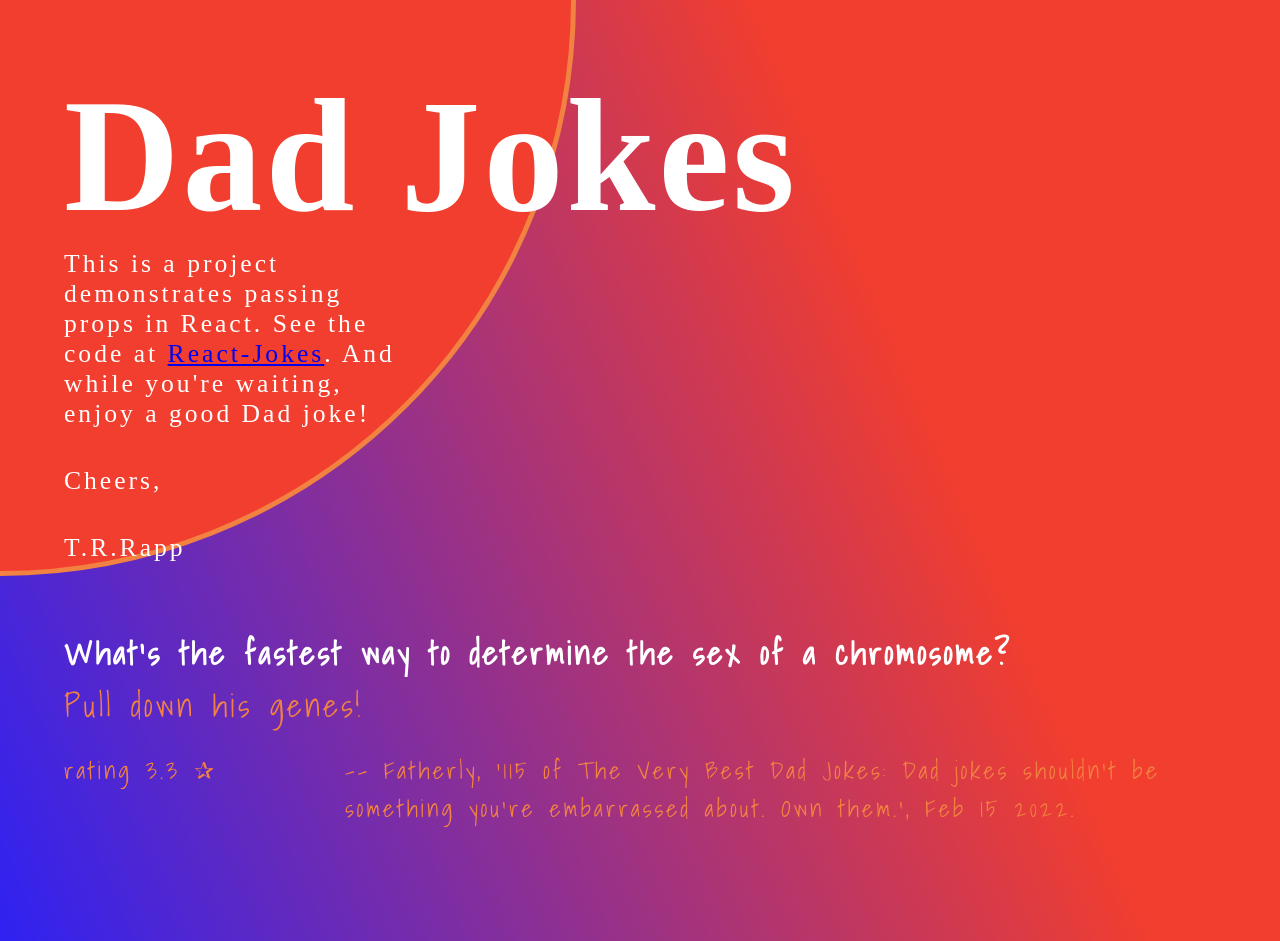
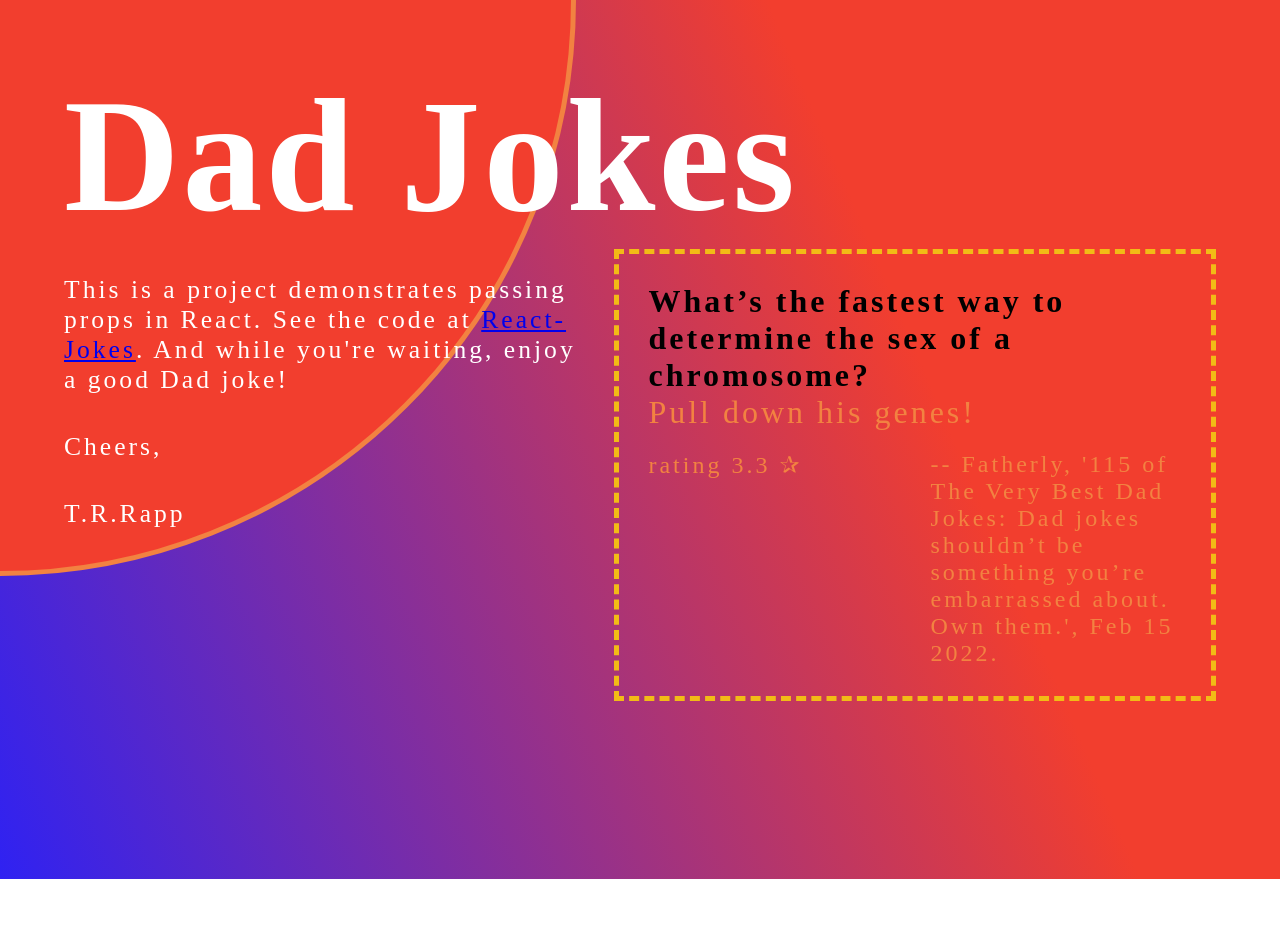
Before and after one commit to trrapp12/Dad-Jokes, a React (Create React App) app in the folder react-jokes/: page / in a window 1280 px wide. After the commit the page ends 879 px from the top, so only its background shows below. Built offline with nearby package versions, Linux system fonts and the light colour scheme; a web font is replaced by a local one.

Commit message:
starting to pull layout together with flex

```diff
--- a/react-jokes/src/App.js
+++ b/react-jokes/src/App.js
@@ -17,13 +17,18 @@ function App () {
       <div className="circle"></div>
       <h1> Dad Jokes</h1>
       <div className="p-container">
+        <div className="p-divider-a">
           <p>This is a project demonstrates passing props in React.  See the code at <a href="https://github.com/trrapp12/React-Jokes">React-Jokes</a>.  And while you're waiting, enjoy a good Dad joke!</p>
           <br></br>
           <p>Cheers,</p>
           <br></br>
           <p>T.R.Rapp</p>
         </div>
+        <div className="p-divider-b">
           {jokesArray[randInt]}
+        </div>
+      </div>
+
     </div>
 
   )
--- a/react-jokes/src/index.css
+++ b/react-jokes/src/index.css
@@ -27,12 +27,13 @@ html {
 
 body {
   background: rgb(47,34,242);
-background: linear-gradient(67deg, rgba(47,34,242,1) 0%, rgba(242,62,46,1) 69%);
+  background: linear-gradient(67deg, rgba(47,34,242,1) 0%, rgba(242,62,46,1) 69%);
+  color: white;
   font-family: 'Shadows Into Light', cursive;
   font-size: 2em;
-  color: white;
   letter-spacing: 3px;
   margin: 0px;
+  min-height: 100vh;
   position: relative;
 }
 
@@ -109,7 +110,17 @@ p {
   font-family: 'Hubballi', cursive;
   color: black;
   margin-bottom: 2em;
-  width: 30%;
+  display: flex;
+  flex-direction: row;
+}
+
+.p-divider-a {
+  min-width: 32vw;
+  padding: 2vw 2vw 0vw 0vw;
+}
+
+.p-divider-b {
+
 }
 
 .punchline{
```
Lines whose indentation alone changed are shown as unchanged.
